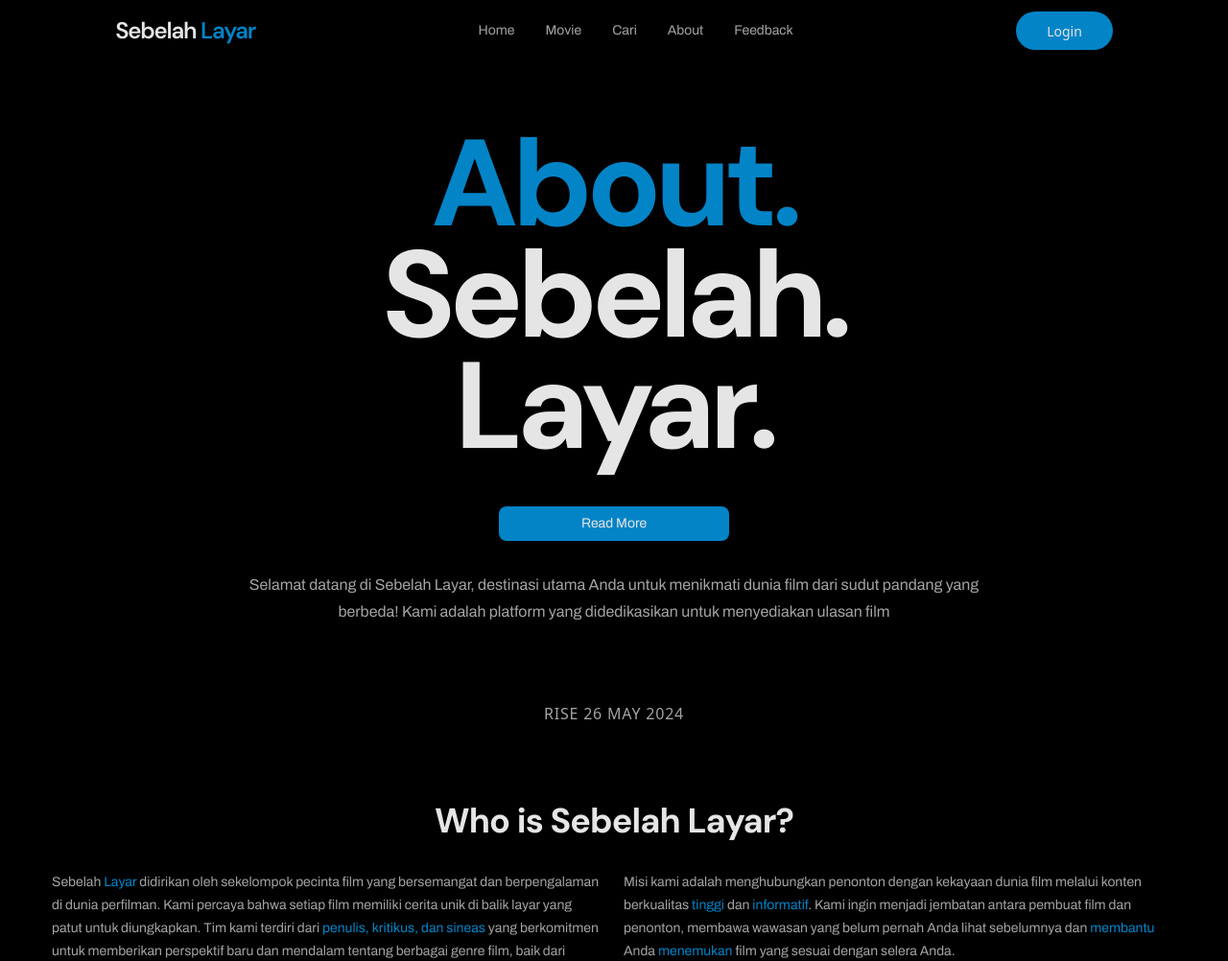
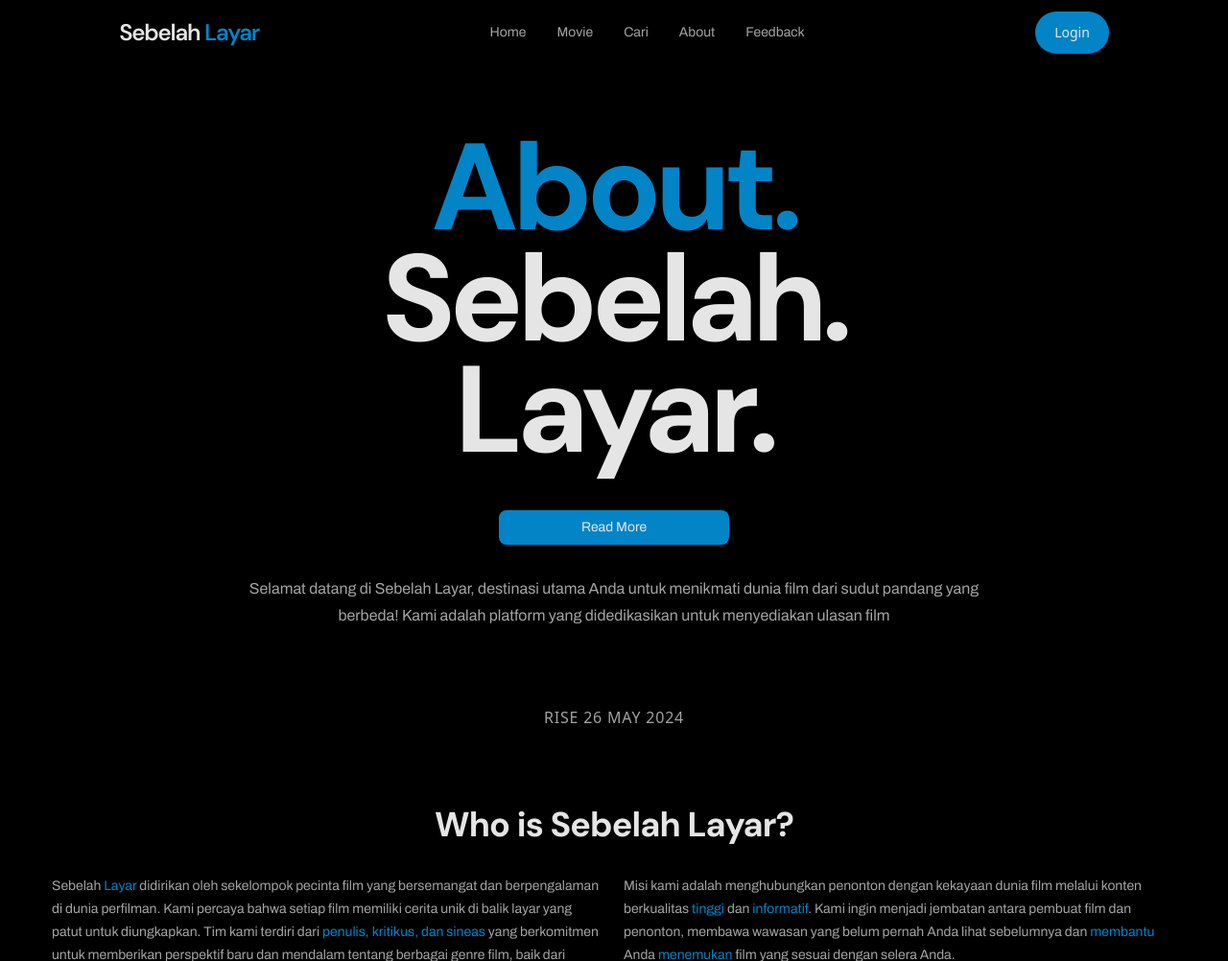
Before and after one commit to zzz3t444/beritacoding, a CodeIgniter app: page /beritacoding/index.php/page/about in a window 1280 px wide. Shown: the top 1002 px of the page at 96% size. Run offline with CodeIgniter, Linux system fonts and the light colour scheme; some libraries are stand-ins or nearby versions.

Commit message:
Update Nav Login

```diff
--- a/application/views/_partials/navbar.php
+++ b/application/views/_partials/navbar.php
@@ -19,9 +19,11 @@
 				<a class="text-neutral-400 hover:text-neutral-100 transition-all duration-300" href="<?= site_url('page/about') ?>">About</a>
 				<a class="text-neutral-400 hover:text-neutral-100 transition-all duration-300" href="<?= site_url('page/contact') ?>">Feedback</a>
 			</ul>
-			<button class="bg-sky-600 px-8 py-2 hover:scale-95 duration-300 rounded-full">
-				<a class="text-sm text-neutral-200" href="<?= site_url('auth/login') ?>" style="margin-left:auto">Login</a>
-			</button>
+			<div>
+				<a class="text-sm text-neutral-200" href="<?= site_url('auth/login') ?>" style="margin-left:auto">
+					<button class="px-5 py-3 bg-sky-600 rounded-full">Login</button>
+				</a>
+			</div>
 	</div>
 	</nav>
 </body>
```
